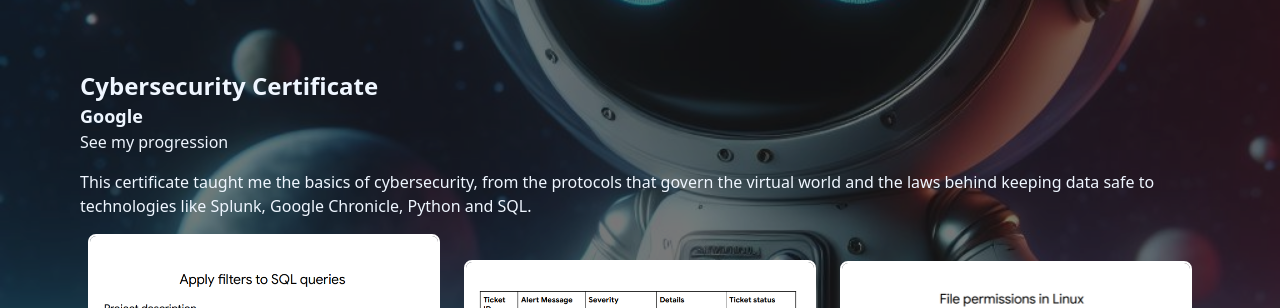
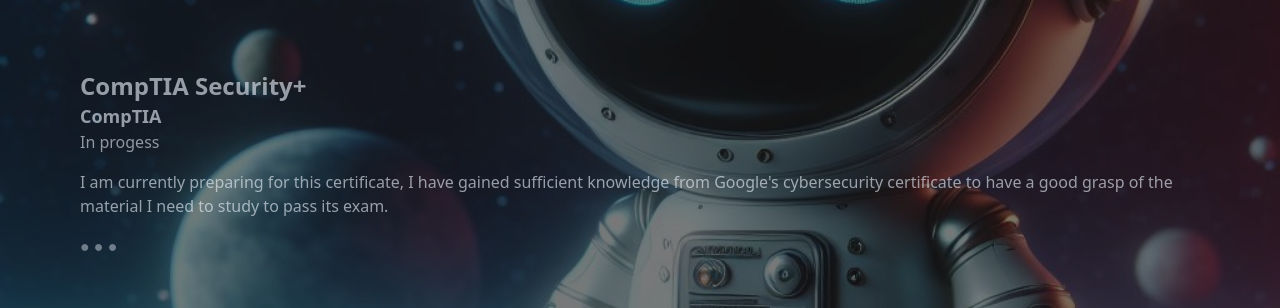
Before and after one commit to Achraf333-m/portfolio, a Next.js app: page /certificates in a window 1280 px wide. Shown: the part 270-578 px from the top of the page. Built offline with nearby package versions, Linux system fonts and the light colour scheme.

Commit message:
cert update

```diff
--- a/pages/certificates.jsx
+++ b/pages/certificates.jsx
@@ -32,10 +32,7 @@
         <title>Certificates</title>
       </Head>
       <div className="w-full  h-screen bg-gradient-to-l from-yellow-700/0 to to-blue-400/0">
-        <img
-          src="/background.jpg"
-          className="bgImage"
-        />
+        <img src="/background.jpg" className="bgImage" />
         <div className="w-full  px-2 md:px-4 ">
           <Header />
           <section className="max-w-6xl mx-auto py-40 px-4 space-y-20 overflow-x-hidden">
@@ -45,6 +42,22 @@
             >
               Certificates
             </h1>
+            <div className="flex flex-col space-y-4 opacity-60">
+              <div>
+                <h3 className="text-2xl font-bold">CompTIA Security+</h3>
+                <h4 className="text-lg font-semibold">CompTIA</h4>
+                <a className="animate-pulse hover:text-pink-200" aria-disabled>
+                  In progess
+                </a>
+              </div>
+              <p className="">
+                I am currently preparing for this certificate, I have gained
+                sufficient knowledge from Google's cybersecurity certificate to
+                have a good grasp of the material I need to study to pass its
+                exam.
+              </p>
+              <h3 className="opacity-70">● ● ●</h3>
+            </div>
 
             <Cert
               image1={sql}
@@ -89,7 +102,8 @@
                 </a>
                 <p className="text-lg font-light text-center">
                   I took this course as a way to start my journey into web
-                  development. Through this program, I learned JavaScript, HTML and CSS as well as React. I have improved my skills since then
+                  development. Through this program, I learned JavaScript, HTML
+                  and CSS as well as React. I have improved my skills since then
                   and used other crowd-sourced resources and technologies.
                 </p>
               </div>
@@ -104,10 +118,10 @@
                   See progression here
                 </a>
                 <p className="text-lg font-light text-center">
-                  Through this program, I am currently learning more
-                  about Python and its procedural, functional and
-                  object-oriented programming; The course will then move towards
-                  servers, databases and technologies like Linux and MySQL.{" "}
+                  Through this program, I am currently learning more about
+                  Python and its procedural, functional and object-oriented
+                  programming; The course will then move towards servers,
+                  databases and technologies like Linux and MySQL.{" "}
                 </p>
               </div>
             </div>
@@ -121,11 +135,10 @@
               desc="I am taking the course as a way to expand my knowledge in cybersecurity and learn what penetration testers need to know in the real world"
             />
             <div className="space-y-4 md:space-y-0 flex flex-col md:flex-row md:space-x-4 items-center justify-center py-10 mb-20">
-
-            <Link href="/projects">
-              <button className="btn">See my projects</button>
-            </Link>
-          </div>
+              <Link href="/projects">
+                <button className="btn">See my projects</button>
+              </Link>
+            </div>
           </section>
         </div>
       </div>
```
